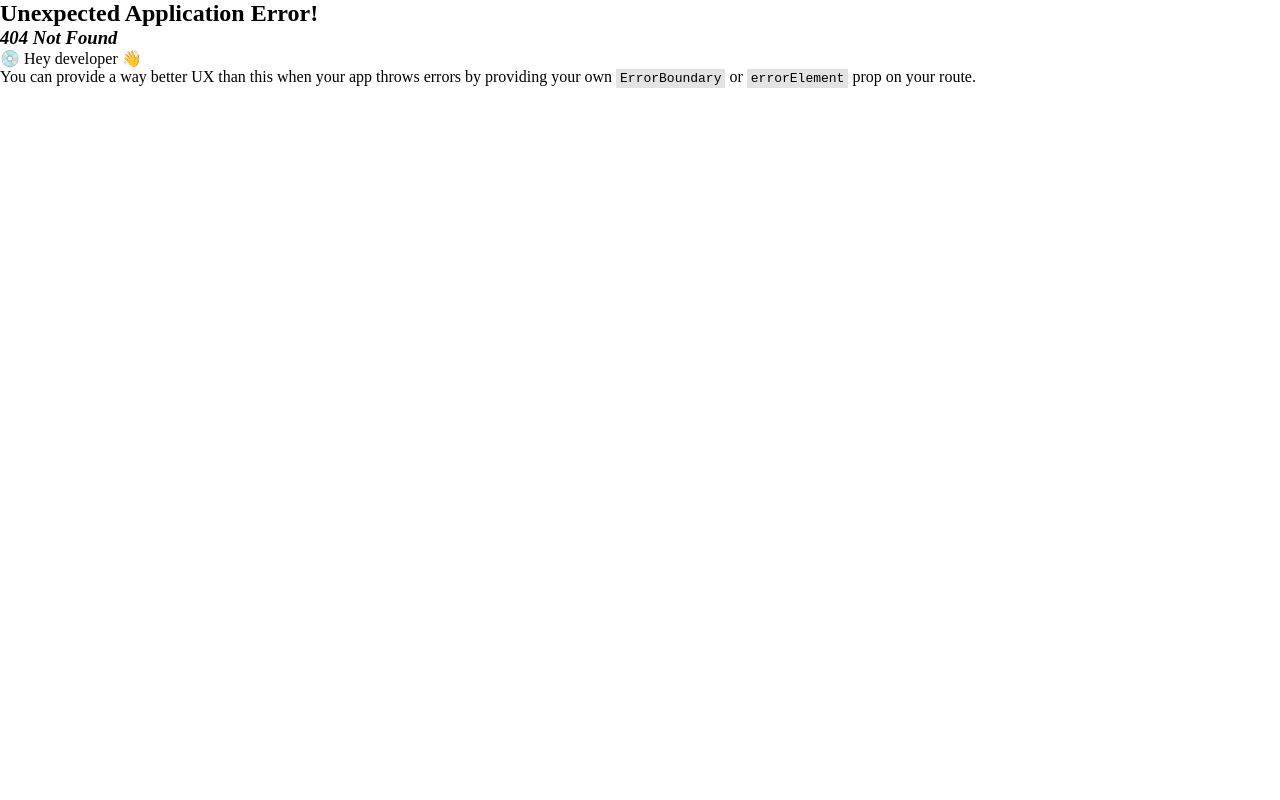
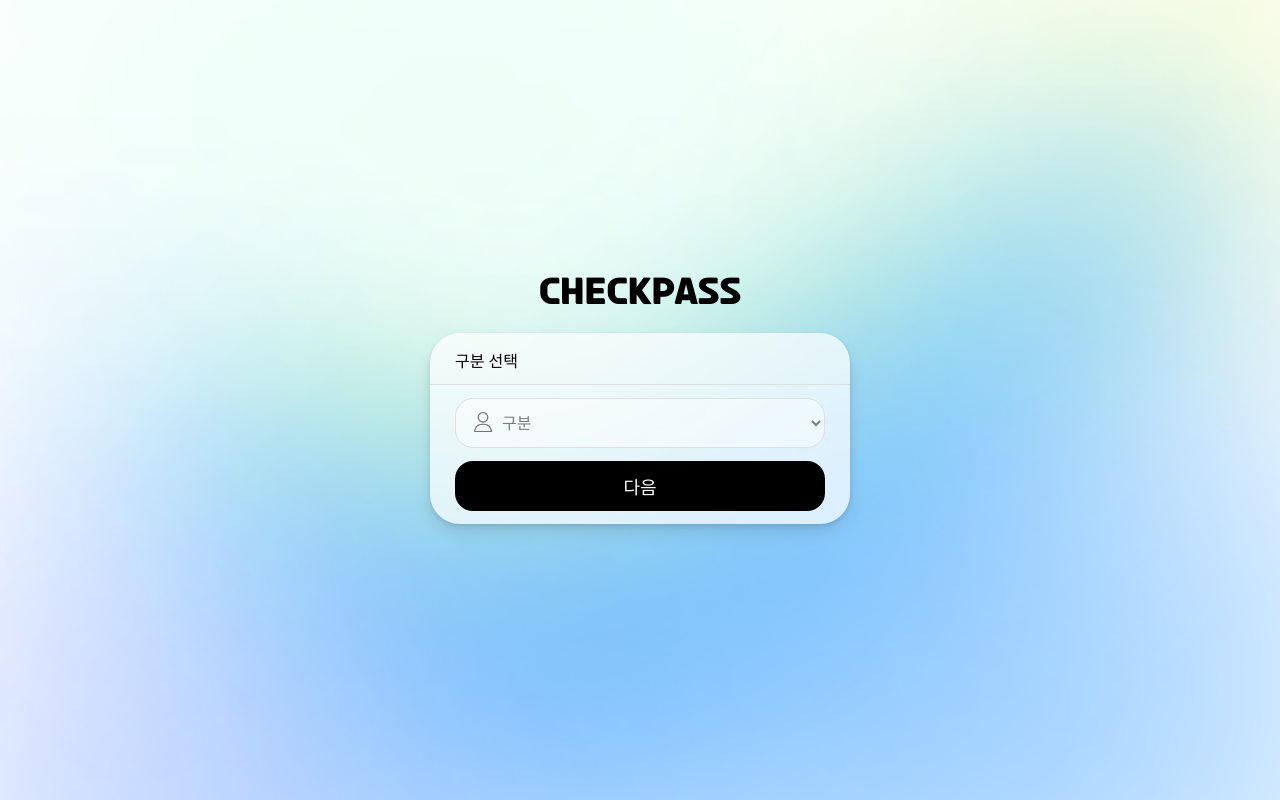
Before and after one commit to FX-PR0JECT/CHECKPASS-CLIENT, a React (Vite) app in the folder frontend/: page /signUp/selectJob in a window 1280 px wide. Before the commit this address had no page. Built offline with nearby package versions, Linux system fonts and the light colour scheme; a web font is replaced by a local one.

Commit message:
CHECKPASS-115 design: [Client] 회원가입 구분 선택 폼 UI 구현

```diff
--- a/frontend/src/Pages/Login/SignInPage.tsx
+++ b/frontend/src/Pages/Login/SignInPage.tsx
@@ -1,4 +1,3 @@
-// 로그인 페이지
 import styled from 'styled-components';
 import BackGround from '../../Assets/Image/LoginPage/login_background.png';
 import UserIcon from '../../Assets/Image/LoginPage/icon_user.png';
@@ -24,7 +23,7 @@ const SignInPage = () => {
           <Button>로그인</Button>
         </Form>
         <Another>
-          <Link to="/signUp">
+          <Link to="/signUp/selectJob">
             <Span>새 계정 만들기</Span>
           </Link>
           <Span>|</Span>
@@ -84,7 +83,9 @@ const SignIn = styled.div`
 
   background-color: ${colors['form-component']};
   border-radius: 36px;
-  box-shadow: 0 2px 4px rgba(0, 0, 0, 0.1), 0 8px 16px rgba(0, 0, 0, 0.1);
+  box-shadow:
+    0 2px 4px rgba(0, 0, 0, 0.1),
+    0 8px 16px rgba(0, 0, 0, 0.1);
 `;
 
 const Form = styled.form`
--- /dev/null
+++ b/frontend/src/Pages/Login/SignUp/SignUpPage.tsx
@@ -0,0 +1,199 @@
+import styled from 'styled-components';
+import { useState } from 'react';
+import { Link } from 'react-router-dom';
+import { useNavigate } from 'react-router-dom';
+
+import { colors, fontSizes } from '../../../Styles/theme';
+import userIcon from '../../../Assets/Image/LoginPage/icon_user.png';
+import background from '../../../Assets/Image/LoginPage/login_background.png';
+
+type JobType = {
+  value: 'default' | 'student' | 'profStaff';
+  name: string;
+};
+
+type JobProps = React.SelectHTMLAttributes<HTMLSelectElement> & {
+  isError: boolean;
+};
+
+const jobList: JobType[] = [
+  { value: 'default', name: '구분' },
+  { value: 'student', name: '학생' },
+  { value: 'profStaff', name: '교수/교직원' },
+];
+
+const SignUpPage = () => {
+  const navigate = useNavigate();
+  const [selectJob, setSelectJob] = useState<string>('');
+  const [error, setError] = useState<string | null>(null);
+
+  const handleSelectJob = (e: React.ChangeEvent<HTMLSelectElement>) => {
+    setSelectJob(e.target.value);
+    setError('');
+  };
+
+  const handleNextButton = (e: React.MouseEvent<HTMLButtonElement>) => {
+    e.preventDefault();
+
+    if (selectJob === 'default' || selectJob === '') {
+      setError('구분: 필수 정보입니다.');
+      return;
+    }
+
+    navigate(`/signUp/${selectJob}`);
+  };
+
+  return (
+    <Page>
+      <Container>
+        <Logo>
+          <Link to="/signIn">
+            <Title>CHECKPASS</Title>
+          </Link>
+        </Logo>
+        <Form>
+          <Header>구분 선택</Header>
+          <FormSection>
+            <FormItem>
+              <Job isError={!!error} onChange={handleSelectJob} value={selectJob}>
+                {jobList.map((job) => (
+                  <Option value={job.value} key={job.value}>
+                    {job.name}
+                  </Option>
+                ))}
+              </Job>
+              {error && <ErrorMessage>{error}</ErrorMessage>}
+            </FormItem>
+          </FormSection>
+          <ButtonWrap>
+            <Button onClick={handleNextButton}>다음</Button>
+          </ButtonWrap>
+        </Form>
+      </Container>
+    </Page>
+  );
+};
+
+export default SignUpPage;
+
+const Page = styled.div`
+  display: flex;
+  justify-content: center;
+  align-items: center;
+
+  width: 100vw;
+  height: 100vh;
+
+  background: url(${background}) no-repeat;
+  background-size: cover;
+`;
+
+const Container = styled.div`
+  display: flex;
+  flex-direction: column;
+  align-items: center;
+
+  width: 500px;
+  gap: 20px;
+`;
+
+const Logo = styled.span`
+  font-family: 'AppleTea';
+  font-size: ${fontSizes['logo-side']};
+`;
+
+const Title = styled.div`
+  color: ${colors['text-primary']};
+`;
+
+const Form = styled.form`
+  width: 420px;
+
+  background-color: ${colors['form-component']};
+
+  box-shadow:
+    0 2px 4px ${colors['shadow-default']},
+    0 8px 16px ${colors['shadow-default']};
+  border-radius: 30px;
+`;
+
+const Header = styled.div`
+  padding: 15px 0 12px 25px;
+  font-size: ${fontSizes.medium};
+  border-bottom: 1px solid ${colors['border-default']};
+`;
+
+const FormSection = styled.div`
+  display: flex;
+  justify-content: center;
+`;
+
+const FormItem = styled.div`
+  padding: 13px;
+
+  &::before {
+    width: 40px;
+    height: 40px;
+
+    position: absolute;
+    background-image: url(${userIcon});
+
+    background-size: 20px;
+    background-repeat: no-repeat;
+    background-position: 18px 14px;
+
+    content: '';
+  }
+`;
+
+const Job = styled(({ isError, ...props }: JobProps) => <select {...props} />)<JobProps>`
+  position: relative;
+  padding-left: 42px;
+
+  width: 370px;
+  height: 50px;
+
+  background-color: ${colors['form-tag']};
+
+  border-radius: 18px;
+  border: ${(props) =>
+    props.isError
+      ? `1px solid ${colors['border-error']}`
+      : `1px solid ${colors['border-default']}`};
+
+  font-size: ${fontSizes['medium']};
+  color: ${colors['text-placeholder']};
+
+  outline: none;
+`;
+
+const ErrorMessage = styled.div`
+  font-size: 12px;
+  margin-top: 10px;
+
+  color: ${colors['text-error']};
+`;
+
+const Option = styled.option``;
+
+const ButtonWrap = styled.div`
+  display: flex;
+  justify-content: center;
+
+  padding-bottom: 13px;
+`;
+
+const Button = styled.button`
+  width: 370px;
+  height: 50px;
+
+  background-color: ${colors['button']};
+
+  border: none;
+  border-radius: 18px;
+
+  color: ${colors['text-dark']};
+  font-size: ${fontSizes['button-pw']};
+
+  cursor: pointer;
+`;
--- /dev/null
+++ b/frontend/src/Pages/Login/SignUp/SignUpProfStaff.tsx
@@ -0,0 +1,5 @@
+const SignUpProfStaff = () => {
+  return <div>교수/교직원</div>;
+};
+
+export default SignUpProfStaff;
--- /dev/null
+++ b/frontend/src/Pages/Login/SignUp/SignUpStudent.tsx
@@ -0,0 +1,5 @@
+const SignUpStudent = () => {
+  return <div>학생</div>;
+};
+
+export default SignUpStudent;
--- a/frontend/src/Pages/Login/SignUpPage.tsx
+++ /dev/null
@@ -1,6 +0,0 @@
-// 회원가입 페이지
-const SignUpPage = () => {
-  return <div>SignUpPage</div>;
-};
-
-export default SignUpPage;
--- a/frontend/src/Styles/theme.ts
+++ b/frontend/src/Styles/theme.ts
@@ -12,7 +12,7 @@ const colors = {
   'attendance-item-b2': COLOR.blue[65],
 
   // input & select
-  'form-tag': COLOR.transparent[100],
+  'form-tag': COLOR.transparent[45],
 
   // border
   'border-default': COLOR.gray[10],
@@ -33,7 +33,8 @@ const colors = {
   'text-secondary': COLOR.gray[90],
   'text-secondary-dark': COLOR.gray[15],
   'text-tertiary': COLOR.gray[60],
-  'text-placeholer': COLOR.gray[55],
+  'text-placeholder': COLOR.gray[55],
+  'text-error': COLOR.red,
 
   // shadow
   'shadow-default': COLOR.black['100a'],
--- a/frontend/src/constants/color.ts
+++ b/frontend/src/constants/color.ts
@@ -29,6 +29,7 @@ export const COLOR = {
     100: '#015EEA',
   },
   transparent: {
+    45: '#FFFFFF6E',
     50: '#FFFFFFB4',
     100: '#FFFFFF00',
   },
```
Also changed, not shown: frontend/src/router.tsx (+13 -4 lines).
